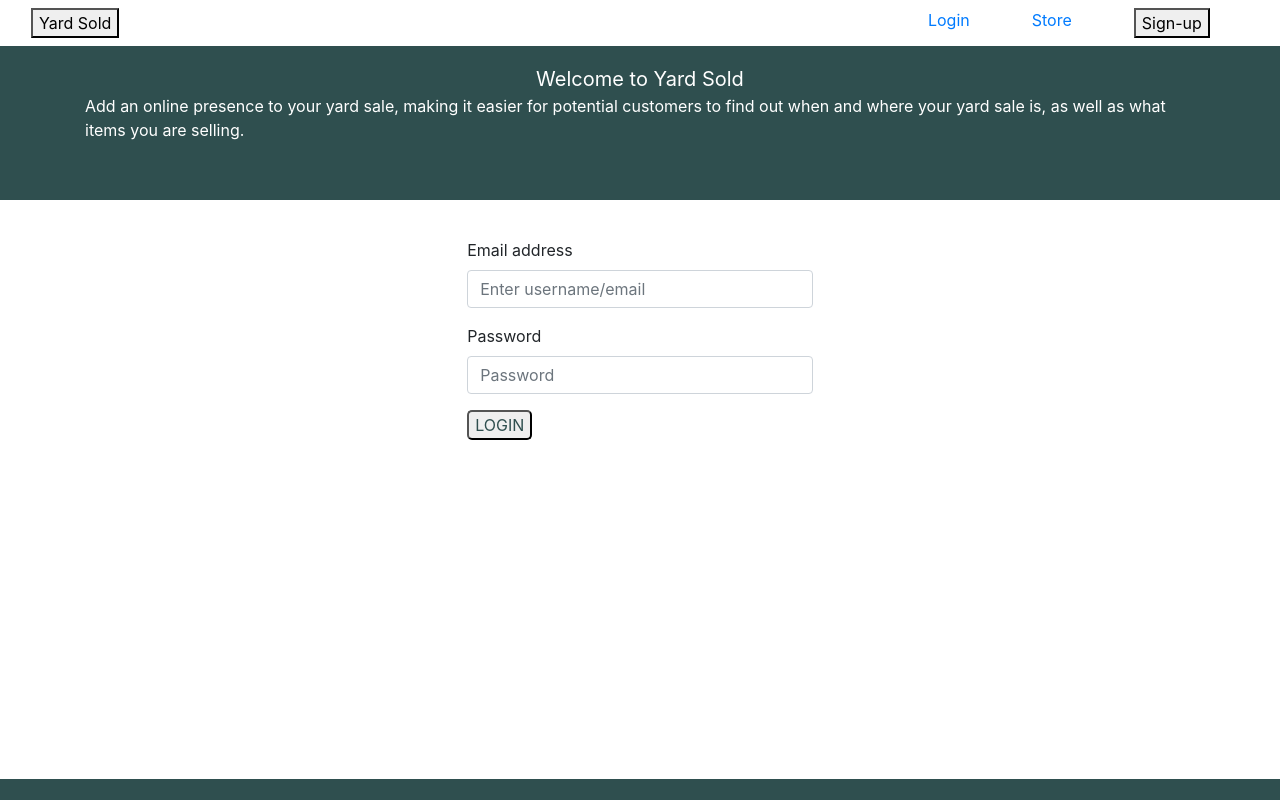
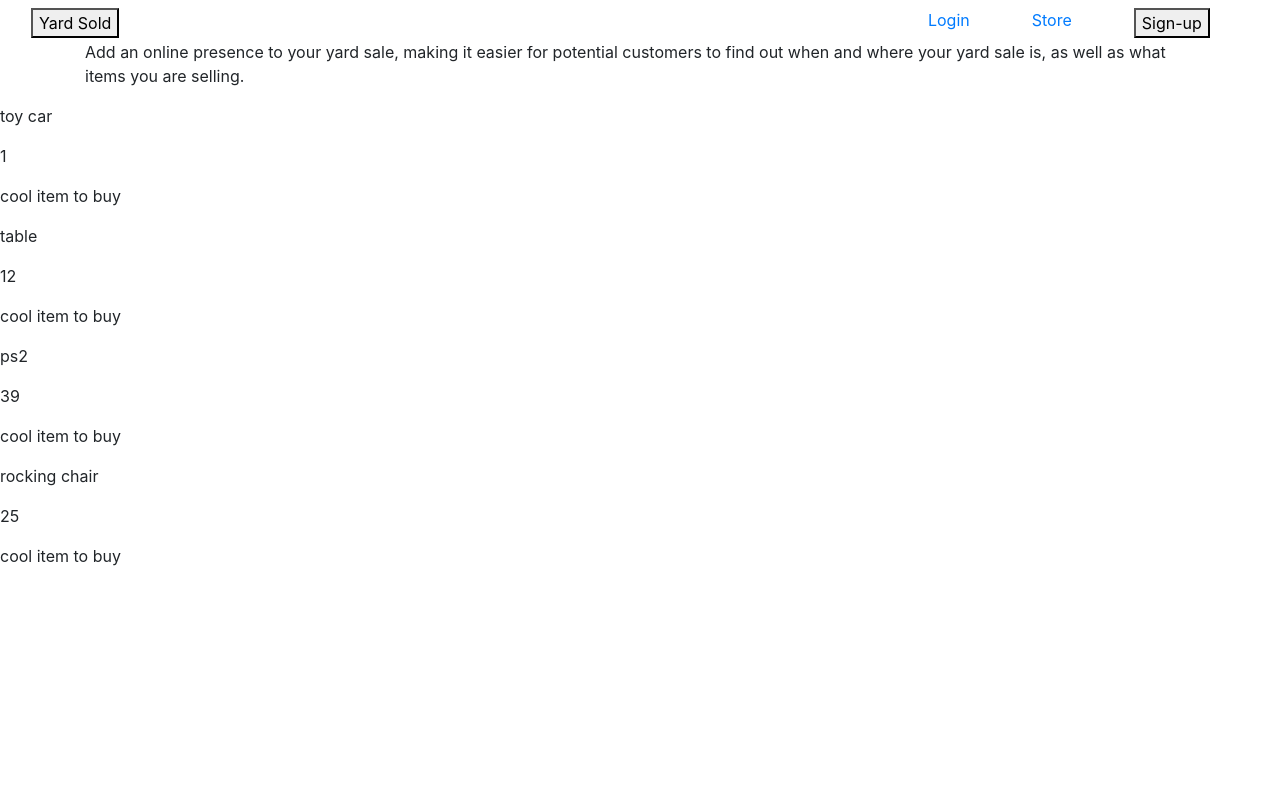
Before and after one commit to Kelel1/yard-sold-fe, a React (Create React App) app: page / in a window 1280 px wide. Shown: the top 800 px of the page. Built offline with nearby package versions, Linux system fonts and the light colour scheme.

Commit message:
added mock data and presenting it

```diff
--- a/src/components/App.js
+++ b/src/components/App.js
@@ -1,52 +1,57 @@
-import React           from 'react';
-import { ApolloClient,
-         HttpLink,
-         InMemoryCache,
-         gql
-       }               from '@apollo/client';
-import Navbar          from './Nav';
-import Footer          from './Footer';
-import Login           from './Login';
+import React, { useState, useEffect } from "react";
+import { ApolloClient, HttpLink, InMemoryCache, gql } from "@apollo/client";
+import ItemList from "./ItemList";
+import Navbar from "./Nav";
+import Footer from "./Footer";
+import Login from "./Login";
+import { fetchAllItems } from "./../mock-api/fake-api-call";
 
-const client = new ApolloClient({
-  cache: new InMemoryCache(),
-  link: new HttpLink({
-    uri: 'http://localhost:4000/graphql',
-  })
-})
+// const client = new ApolloClient({
+//   cache: new InMemoryCache(),
+//   link: new HttpLink({
+//     uri: "http://localhost:4000/graphql",
+//   }),
+// });
 
+// const query = gql`
+//   query {
+//     allItems {
+//       name
+//       price
+//       description
+//     }
+//   }
+// `;
 
-const query = gql`
-query {
-  allItems {
-    name
-    price
-    description
-  }
-}
-`
+// client.query({ query }).then((response) => {
+//   console.log(response.data);
+// });
 
-// client.query({ query })
-//   .then((response) => {
-//     console.log(response.data);
-//   });
+const App = () => {
+  const [items, setItems] = useState([]); // setting the local data
 
-const App = () => (
+  useEffect(() => {
+    fetchAllItems().then((data) => {
+      console.log(data);
+      return setItems(data);
+    }); // calling the API and settign the recived data
+  }, []);
 
+  return (
     <div className="">
-    <Navbar/>
+      <Navbar />
       <div className="all">
-      <p className="welcome">
-        Welcome to Yard Sold
-      </p>
+        <p className="welcome">Welcome to Yard Sold</p>
         <p className="container">
-        Add an online presence to your yard sale, making it easier for potential customers
-        to find out when and where your yard sale is, as well as what items you are selling.
+          Add an online presence to your yard sale, making it easier for
+          potential customers to find out when and where your yard sale is, as
+          well as what items you are selling.
         </p>
       </div>
-    <Login/>
-    <Footer/>
-    <style jsx>{`
+      {/* <Login /> */}
+      <ItemList items={items} />
+      <Footer />
+      {/* <style jsx>{`
         .all {
           background-color: #2f4f4f;
           color: white;
@@ -58,9 +63,9 @@ const App = () => (
           text-align: center;
           padding-top: 5%;
         }
-
-    `}</style>
+      `}</style> */}
     </div>
-)
+  );
+};
 
 export default App;
--- a/src/components/Item.js
+++ b/src/components/Item.js
@@ -1,9 +1,13 @@
-import React from 'react';
+import React from "react";
 
-const Item = () => (
-  <div>
-
-  </div>
-)
+const Item = ({ name, price, description }) => {
+  return (
+    <div>
+      <p>{name}</p>
+      <p>{price}</p>
+      <p>{description}</p>
+    </div>
+  );
+};
 
 export default Item;
--- /dev/null
+++ b/src/components/ItemList.js
@@ -0,0 +1,12 @@
+import React from "react";
+import Item from "./Item";
+
+export default ({ items }) => {
+  return (
+    <div className="item-list">
+      {items.map((item) => (
+        <Item {...item} />
+      ))}
+    </div>
+  );
+};
--- /dev/null
+++ b/src/mock-api/fake-api-call.js
@@ -0,0 +1,7 @@
+import data from "./mock.data.json";
+
+export const fetchAllItems = () => {
+  return new Promise((resolve, reject) => {
+    resolve(data.allItems);
+  });
+};
--- /dev/null
+++ b/src/mock-api/mock.data.json
@@ -0,0 +1,23 @@
+{
+  "allItems": [
+    {
+      "id": 0,
+      "name": "toy car",
+      "price": 1,
+      "description": "cool item to buy"
+    },
+    {
+      "id": 1,
+      "name": "table",
+      "price": 12,
+      "description": "cool item to buy"
+    },
+    { "id": 2, "name": "ps2", "price": 39, "description": "cool item to buy" },
+    {
+      "id": 3,
+      "name": "rocking chair",
+      "price": 25,
+      "description": "cool item to buy"
+    }
+  ]
+}
```
Also changed, not shown: src/components/Footer.js (+3 -7 lines), src/components/Nav.js (+10 -8 lines), 1 other file (tests, documents, lock files or other folders). Lines whose indentation alone changed are shown as unchanged.
